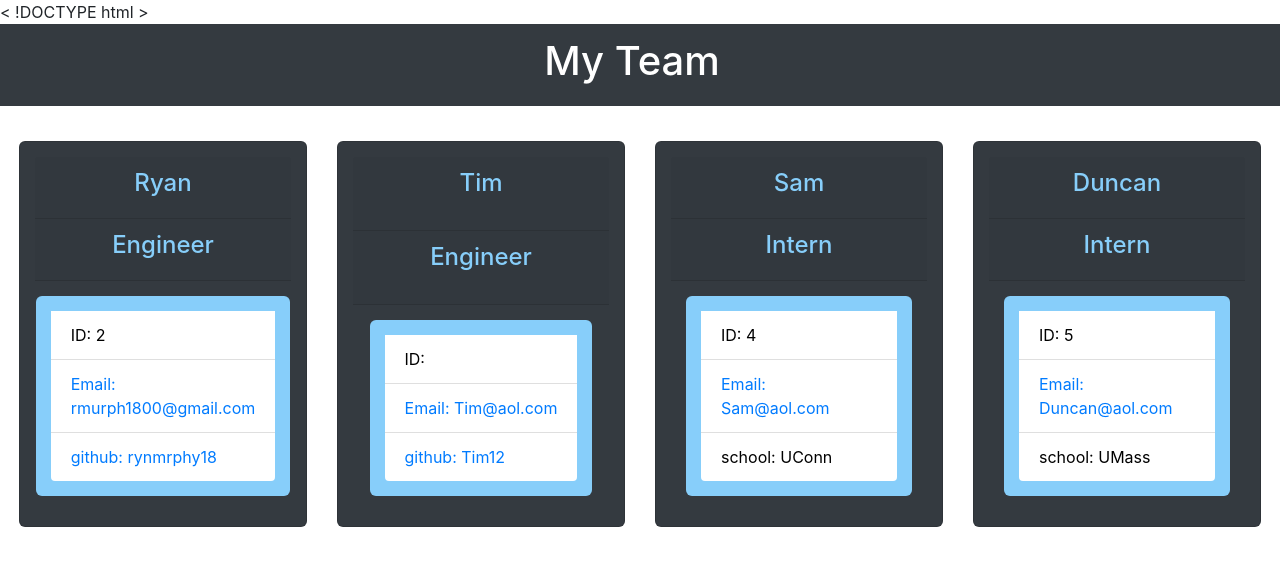
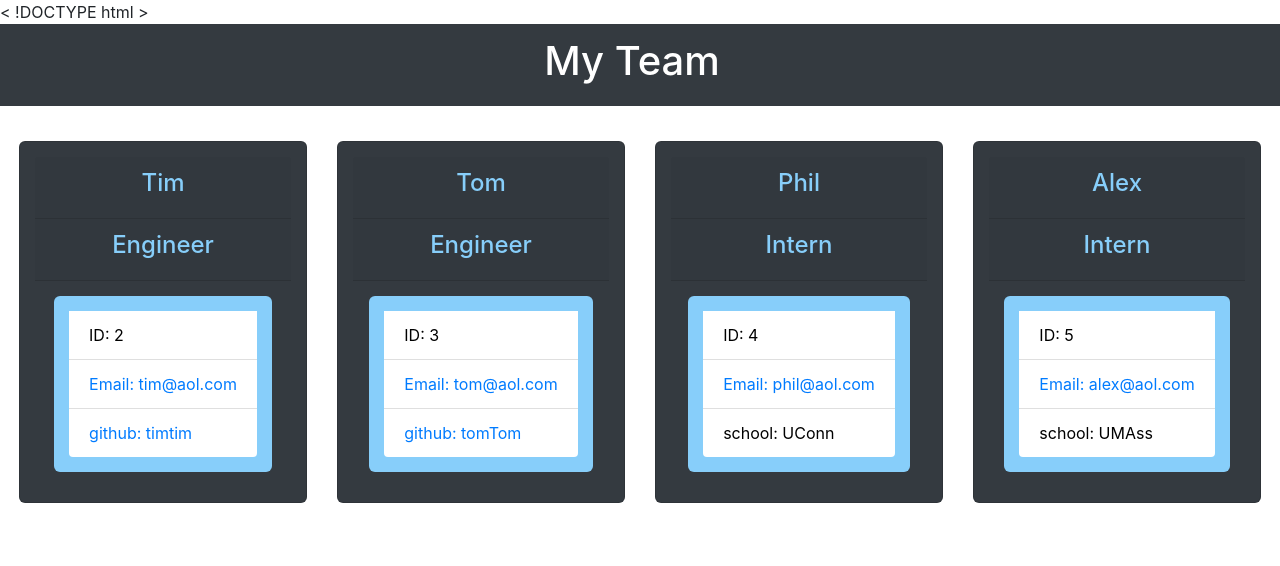
Before and after one commit to RynMrphy18/Team-Profile-Underpaid-Generator, a website: page index.html in a window 1280 px wide. Drawn offline with nearby package versions, Linux system fonts and the light colour scheme.

Commit message:
last minute changes

```diff
--- a/index.html
+++ b/index.html
@@ -1,5 +1,3 @@
-<!-- file written from index.js in main directory-->
-
 < !DOCTYPE html >
                 <html lang="en">
                     <head>
@@ -20,7 +18,7 @@
             .card {
                                                 padding: 15px;
                 border-radius: 6px;
-                background-color: white;
+                background-color: black;
                 color: lightskyblue;
                 margin: 15px;
             }
@@ -46,51 +44,51 @@
                                         <div class="row">
                                             <div class="card bg-dark justify-content-center align-items-center" style="width: 18rem;">
                     <div class="col card-header">
-                        <h4>Ryan</h4>
+                        <h4>Tim</h4>
                     </div>
                     <div class="col card-header">
                         <h4>Engineer</h4 >
                     </div >
                     <ul class="list-group list-group-flush text">
                         <li class="list-group-item">ID: 2</li>
-                        <li class="list-group-item"><a href="mailto:rmurph1800@gmail.com">Email: rmurph1800@gmail.com</a></li>
-                        <li class="list-group-item"> <a href= 'github.com/rynmrphy18/'>github: rynmrphy18</a></li>
+                        <li class="list-group-item"><a href="mailto:tim@aol.com">Email: tim@aol.com</a></li>
+                        <li class="list-group-item"> <a href= 'github.com/timtim/'>github: timtim</a></li>
                     </ul>
                 </div > <div class="card bg-dark justify-content-center align-items-center" style="width: 18rem;">
                     <div class="col card-header">
-                        <h4>Tim</h4>
+                        <h4>Tom</h4>
                     </div>
                     <div class="col card-header">
                         <h4>Engineer</h4 >
                     </div >
                     <ul class="list-group list-group-flush text">
-                        <li class="list-group-item">ID: </li>
-                        <li class="list-group-item"><a href="mailto:Tim@aol.com">Email: Tim@aol.com</a></li>
-                        <li class="list-group-item"> <a href= 'github.com/Tim12/'>github: Tim12</a></li>
+                        <li class="list-group-item">ID: 3</li>
+                        <li class="list-group-item"><a href="mailto:tom@aol.com">Email: tom@aol.com</a></li>
+                        <li class="list-group-item"> <a href= 'github.com/tomTom/'>github: tomTom</a></li>
                     </ul>
                 </div > <div class="card bg-dark justify-content-center align-items-center" style="width: 18rem;">
                     <div class="col card-header">
-                        <h4>Sam</h4>
+                        <h4>Phil</h4>
                     </div>
                     <div class="col card-header">
                         <h4>Intern</h4 >
                     </div >
                     <ul class="list-group list-group-flush text">
                         <li class="list-group-item">ID: 4</li>
-                        <li class="list-group-item"><a href="mailto:Sam@aol.com">Email: Sam@aol.com</a></li>
+                        <li class="list-group-item"><a href="mailto:phil@aol.com">Email: phil@aol.com</a></li>
                         <li class="list-group-item"> school: UConn</li>
                     </ul>
                 </div > <div class="card bg-dark justify-content-center align-items-center" style="width: 18rem;">
                     <div class="col card-header">
-                        <h4>Duncan</h4>
+                        <h4>Alex</h4>
                     </div>
                     <div class="col card-header">
                         <h4>Intern</h4 >
                     </div >
                     <ul class="list-group list-group-flush text">
                         <li class="list-group-item">ID: 5</li>
-                        <li class="list-group-item"><a href="mailto:Duncan@aol.com">Email: Duncan@aol.com</a></li>
-                        <li class="list-group-item"> school: UMass</li>
+                        <li class="list-group-item"><a href="mailto:alex@aol.com">Email: alex@aol.com</a></li>
+                        <li class="list-group-item"> school: UMAss</li>
                     </ul>
                 </div >
                                         </div>
--- a/index.js
+++ b/index.js
@@ -188,7 +188,7 @@ function runInquirer() {
             .card {
                                                 padding: 15px;
                 border-radius: 6px;
-                background-color: white;
+                background-color: black;
                 color: lightskyblue;
                 margin: 15px;
             }
```
Also changed, not shown: templates/employee.html (deleted), templates/engineer.html (deleted), templates/intern.html (deleted), templates/manager.html (deleted).
